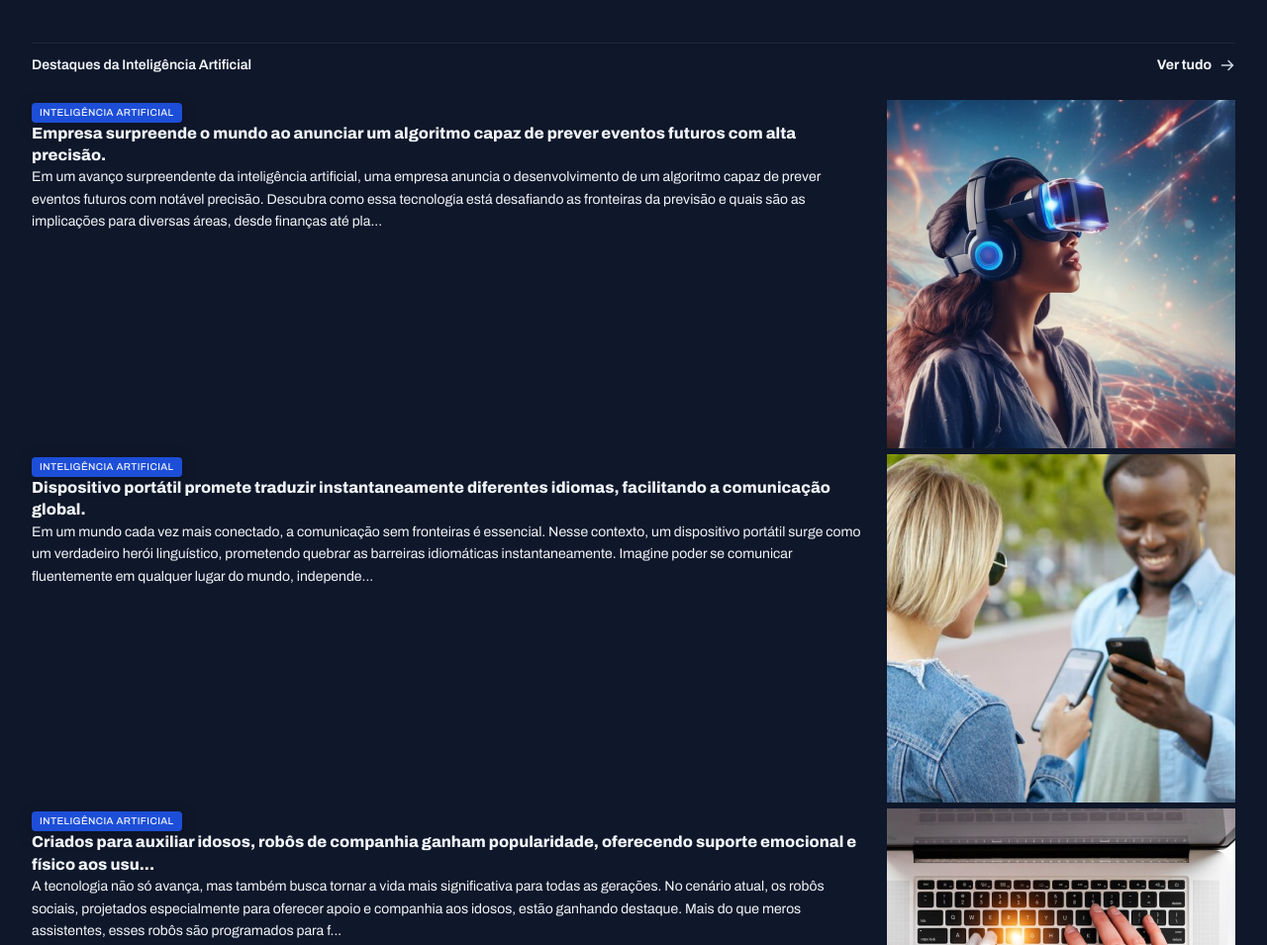
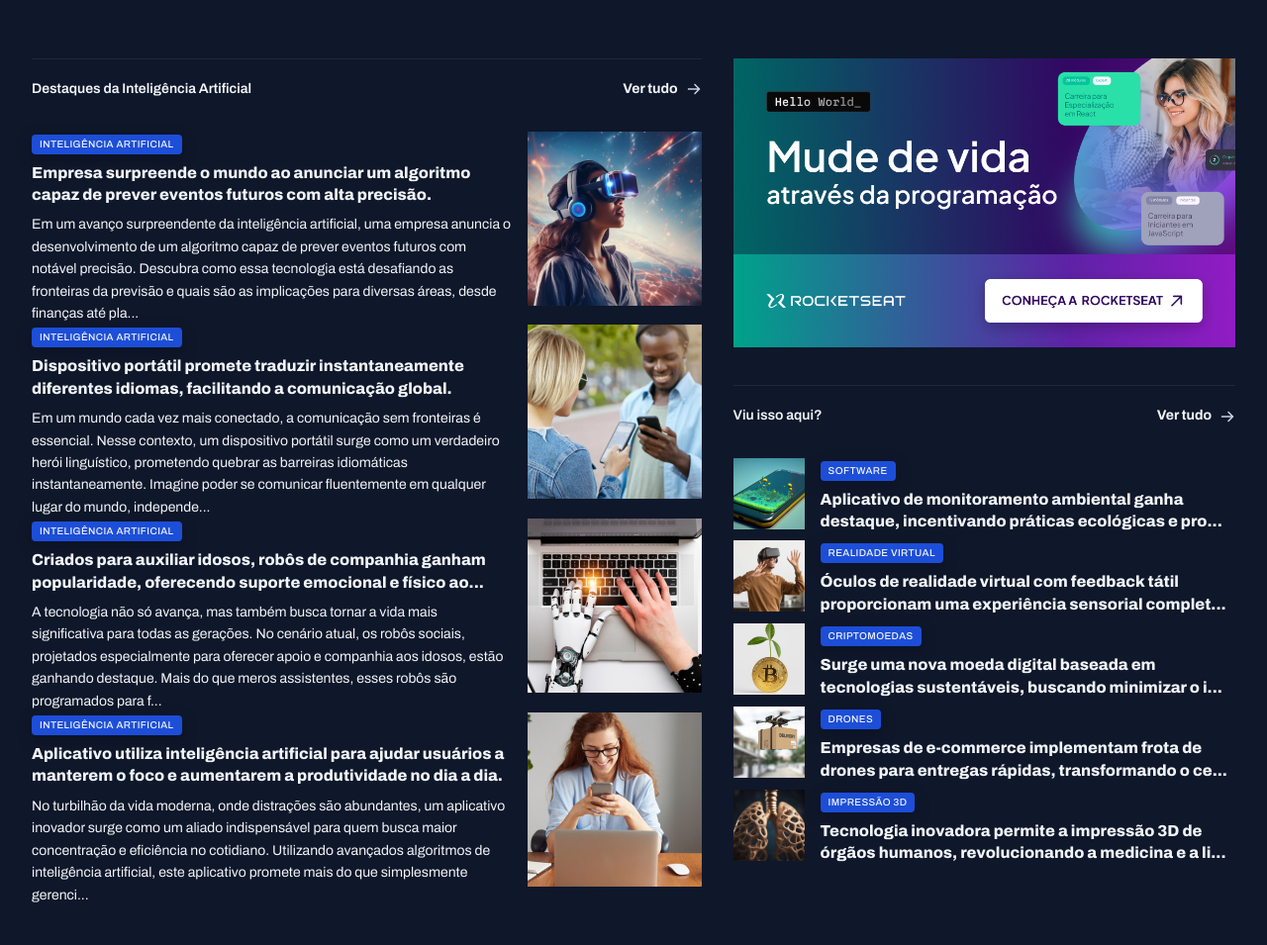
Before and after one commit to marlonnoschang/portal-de-noticias, a plain HTML site: page index.html in a window 1280 px wide. Shown: the part 1020-1975 px from the top of the page at 99% size. After the commit the page ends 1936 px from the top, so only its background shows below. Drawn offline with Linux system fonts and the light colour scheme.

Commit message:
estilizando os ultimos cards

```diff
--- a/index.html
+++ b/index.html
@@ -158,7 +158,7 @@
                     <article class="grid grid-flow-col gap-16">
                         <div>
                             <span class="content-tag">Inteligência Artificial</span>
-                            <h3 class="text-xl">Criados para auxiliar idosos, robôs de companhia ganham popularidade, oferecendo suporte emocional e físico aos usu...</h3>
+                            <h3 class="text-xl">Criados para auxiliar idosos, robôs de companhia ganham popularidade, oferecendo suporte emocional e físico ao...</h3>
                             <p class="text-sm">A tecnologia não só avança, mas também busca tornar a vida mais significativa para todas as gerações. No cenário atual, os robôs sociais, projetados especialmente para oferecer apoio e companhia aos idosos, estão ganhando destaque. Mais do que meros assistentes, esses robôs são programados para f...</p>
                         </div>
                         <div>
@@ -178,10 +178,10 @@
                     </article>
                 </div>
             </section>
-                <div>
+                <aside>
                     <div id="ads">
                         <img src="assets/image/Ads.png" alt="">
-                </div>
+                    </div>
                 <section id="more">
                     <header class="grid grid-flow-col">
                         <h3>Viu isso aqui?</h3>
@@ -238,7 +238,7 @@
                             </article>
                         </div>
                 </section>
-            </div>
+                </aside>
         </section>
     </main>
 </body>
--- a/styles/global.css
+++ b/styles/global.css
@@ -52,7 +52,15 @@ img{
 
 main {
     margin-top: 40px;
-    gap: 80px;
+    row-gap: 80px;
+    column-gap: 32px;
+
+    grid-template-columns: 2fr 1.5fr;
+
+    grid-template-areas:
+    "featured featured"
+    "weekly weekly"
+    "ai aside";
 }
 
 .content-tag{
--- a/styles/sections.css
+++ b/styles/sections.css
@@ -19,6 +19,7 @@ a{
 }
 
 #featured {
+    grid-area: featured;
     img{
         height: 100%;
         object-fit: cover;
@@ -58,7 +59,7 @@ a{
 }
 
 #weekly {
-
+ grid-area: weekly;
     &>div{
         grid-template-columns: repeat(4,292px);
     }
@@ -80,3 +81,30 @@ position: relative;
         }
     }
 }
+
+#ai{
+    grid-area: ai;
+    img{
+        width: 176px;
+        aspect-ratio: 1/1;
+        object-fit:cover ;
+    }
+}
+
+h3{
+    margin-block: 8px;
+}
+aside{
+    grid-area: aside;
+}
+#more{
+    margin-block: 32px;
+    h3{
+        margin-top: 8px;
+    }
+    img{
+        width: 72px;
+        aspect-ratio: 1/1;
+        object-fit: cover;
+    }
+}
```
